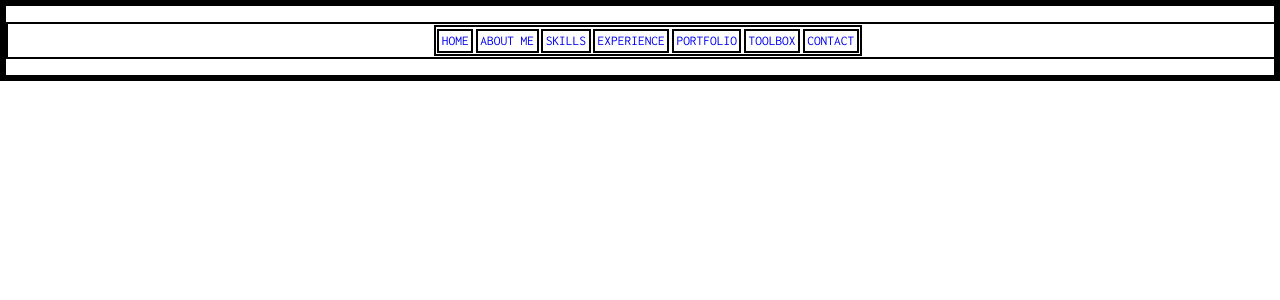
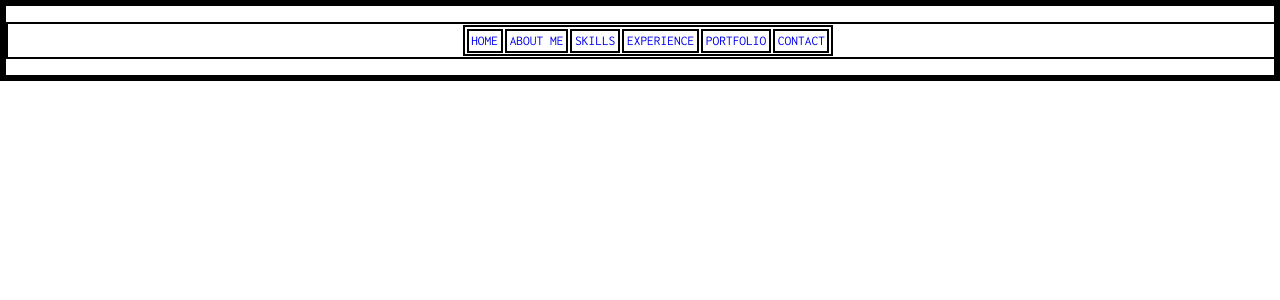
Before and after one commit to gregdusek/my-portfolio, a React (Create React App) app: page / in a window 1280 px wide. Shown: the top 300 px of the page. Built offline with nearby package versions, Linux system fonts and the light colour scheme.

Commit message:
removed toolbox route

```diff
--- a/src/Components/Navbar/index.js
+++ b/src/Components/Navbar/index.js
@@ -9,7 +9,6 @@ const Navigate = () => {
             <Link className="nav-link" to='/Skills'>SKILLS</Link>
             <Link className="nav-link" to='/Experience'>EXPERIENCE</Link>
             <Link className="nav-link" to='/Portfolio'>PORTFOLIO</Link>
-            <Link className="nav-link" to='/Toolbox'>TOOLBOX</Link>
             <Link className="nav-link" to='/Contact'>CONTACT</Link>
         </div>
     )
```
